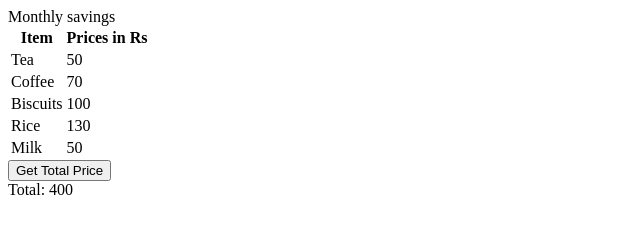
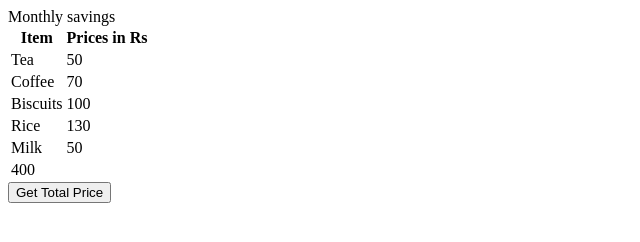
Before and after one commit to acciojob/grofers-checkout-raghurazy, a website: page main.html in a window 1280 px wide. Both pictures are taken after a click on the button "Get Total Price". Shown: the whole page, without its empty margins (0-640 px from the left). Drawn offline with Linux system fonts and the light colour scheme.

Commit message:
created a submission

```diff
--- a/main.html
+++ b/main.html
@@ -18,23 +18,23 @@
     </tr>
     <tr>
       <td class="item">Tea</td>
-      <td class="prices">50</td>
+      <td class="price">50</td>
     </tr>
     <tr>
       <td class="item">Coffee</td>
-      <td class="prices">70</td>
+      <td class="price">70</td>
     </tr>
     <tr>
       <td class="item">Biscuits</td>
-      <td class="prices">100</td>
+      <td class="price">100</td>
     </tr>
     <tr>
       <td class="item">Rice</td>
-      <td class="prices">130</td>
+      <td class="price">130</td>
     </tr>
     <tr>
       <td class="item">Milk</td>
-      <td class="prices">50</td>
+      <td class="price">50</td>
     </tr>
   </table>
     <script type="text/javascript" src="./script.js">
--- a/script.js
+++ b/script.js
@@ -1,19 +1,32 @@
 const getSumBtn = document.createElement("button");
-getSumBtn.append("Get Total Price");
+getSumBtn.textContent = "Get Total Price";
 document.body.appendChild(getSumBtn);
 
-const totalDiv = document.createElement("div");
-document.body.appendChild(totalDiv);
-
 const getSum = () => {
-  let abc = document.querySelectorAll('.prices');
+  const prices = document.querySelectorAll(".price");
   let sum = 0;
 
-  for (let i = 0; i < abc.length; i++) {
-    sum += Number(abc[i].textContent);
+  prices.forEach(price => {
+    sum += Number(price.textContent);
+  });
+
+  const table = document.querySelector("table");
+
+  // Remove existing total row if button is clicked again
+  const oldAns = document.getElementById("ans");
+  if (oldAns) {
+    oldAns.parentElement.remove();
   }
 
-  totalDiv.textContent = "Total: " + sum;
+  const totalRow = document.createElement("tr");
+  const totalCell = document.createElement("td");
+
+  totalCell.colSpan = 2;
+  totalCell.id = "ans"; // important for tests
+  totalCell.textContent = sum;
+
+  totalRow.appendChild(totalCell);
+  table.appendChild(totalRow);
 };
 
 getSumBtn.addEventListener("click", getSum);
```
